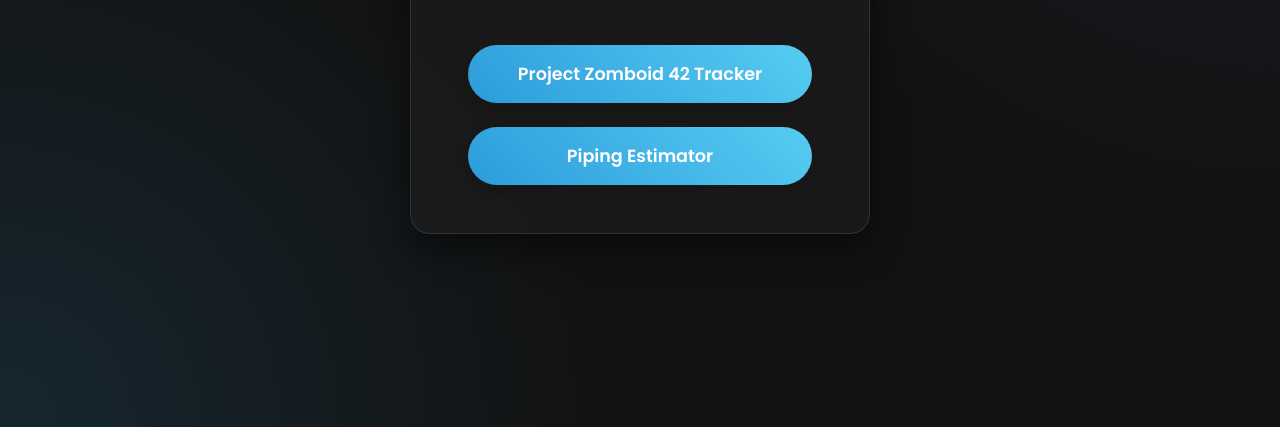
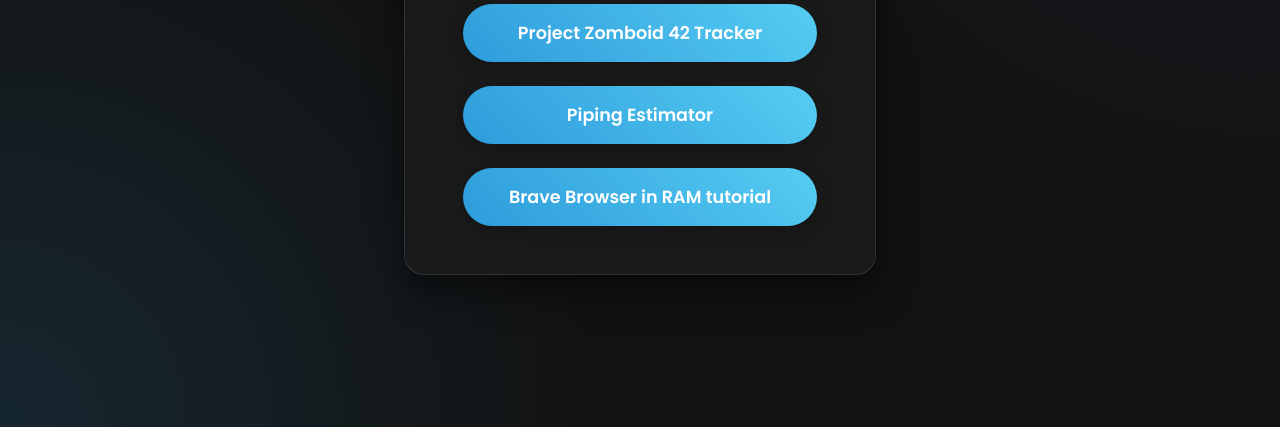
Before and after one commit to zeebie-the-zebra/zeebie-the-zebra.github.io, a plain HTML site: page index.html in a window 1280 px wide. Shown: the part 373-800 px from the top of the page. Drawn offline with Linux system fonts and the light colour scheme.

Commit message:
Update index.html

```diff
--- a/index.html
+++ b/index.html
@@ -29,6 +29,11 @@
             <a href="pipeline-estimator/index.html" class="menu-button">
                 Piping Estimator
             </a>
+
+             <!-- Button 3: Brave Browser in RAM -->
+            <a href="brave/brave.html" class="menu-button">
+                Brave Browser in RAM tutorial
+            </a>
         </div>
     </main>
 
```
